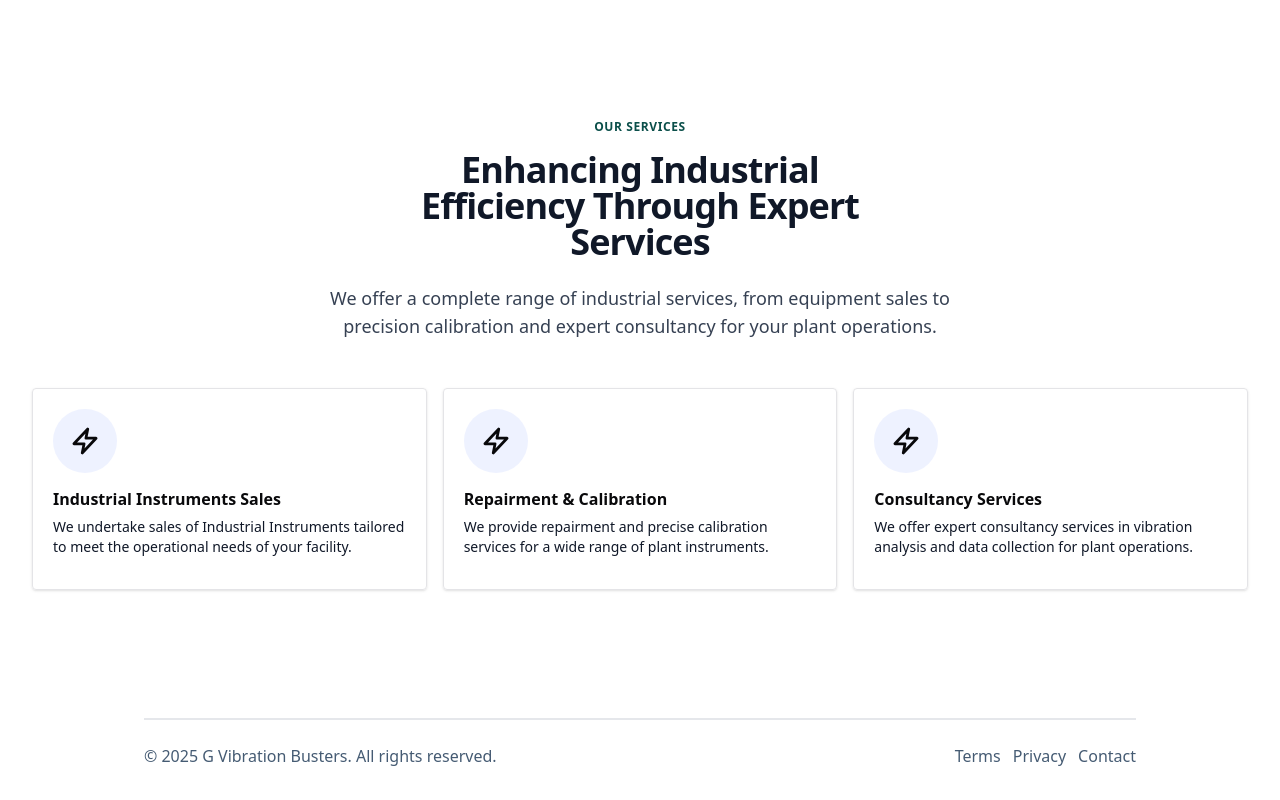
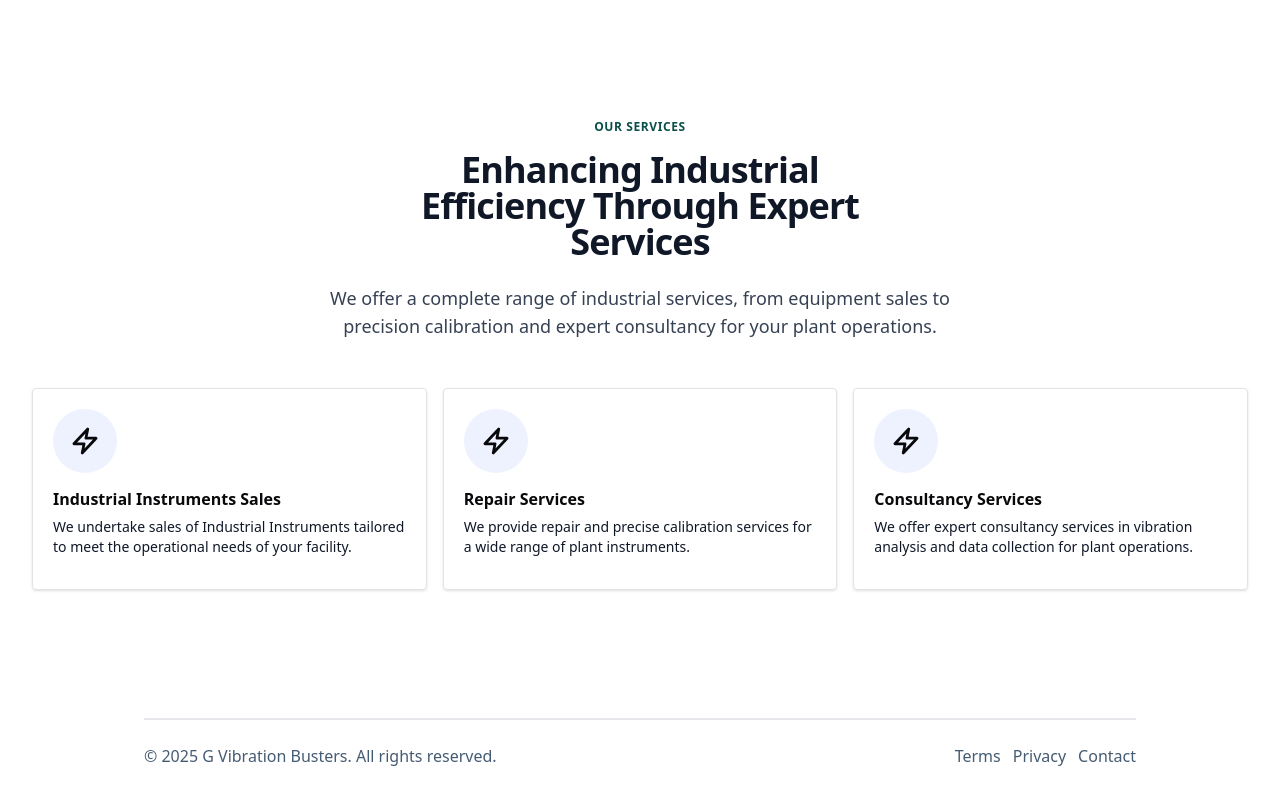
Before and after one commit to abhinavkr2108/gvb, a React (Vite) app in the folder frontend/: page /about in a window 1280 px wide. Shown: the part 603-1403 px from the top of the page. Built offline with nearby package versions, Linux system fonts and the light colour scheme.

Commit message:
layout changes

```diff
--- a/frontend/src/pages/about/components/services.tsx
+++ b/frontend/src/pages/about/components/services.tsx
@@ -60,11 +60,9 @@ export default function Services() {
                 />
               </svg>
             </div>
-            <h6 className="mb-2 font-semibold leading-5">
-              Repairment & Calibration
-            </h6>
+            <h6 className="mb-2 font-semibold leading-5">Repair Services</h6>
             <p className="mb-3 text-sm text-gray-900">
-              We provide repairment and precise calibration services for a wide
+              We provide repair and precise calibration services for a wide
               range of plant instruments.
             </p>
           </div>
--- a/frontend/src/pages/home/components/hero.tsx
+++ b/frontend/src/pages/home/components/hero.tsx
@@ -27,14 +27,16 @@ export default function HeroSection() {
             G Vibrations Busters
           </span>
         </h1>
-        <p className="text-iso-gray text-lg md:text-xl mt-4 w-4/5 mx-auto">
+
+        <p className="text-iso-gray text-lg md:text-xl mt-4 w-4/5 mx-auto text-justify">
           A leading company in the field of machine monitoring and protection
           systems. We are an authorized channel partner for Metrix Vibrations
           Intruments USA. We offer unmatched expertise in the field of condition
-          monitoring (Vibration Sensors, Tranmitters, Meters, Monitoring Systems
-          and Mechanical Vibration Switches). Get in touch for proven, reliable
-          and quality products with right solutions.
+          monitoring (Vibration Sensors, Transmitters, Meters, Monitoring
+          Systems, and Mechanical Vibration Switches). Get in touch for proven,
+          reliable, and quality products with the right solutions.
         </p>
+
         <div className="flex justify-center pt-7 mt-4">
           <Link to="/about">
             <Button className="w-fit md:w-40 lg:w-48 font-bold text-md cursor-pointer">
```
